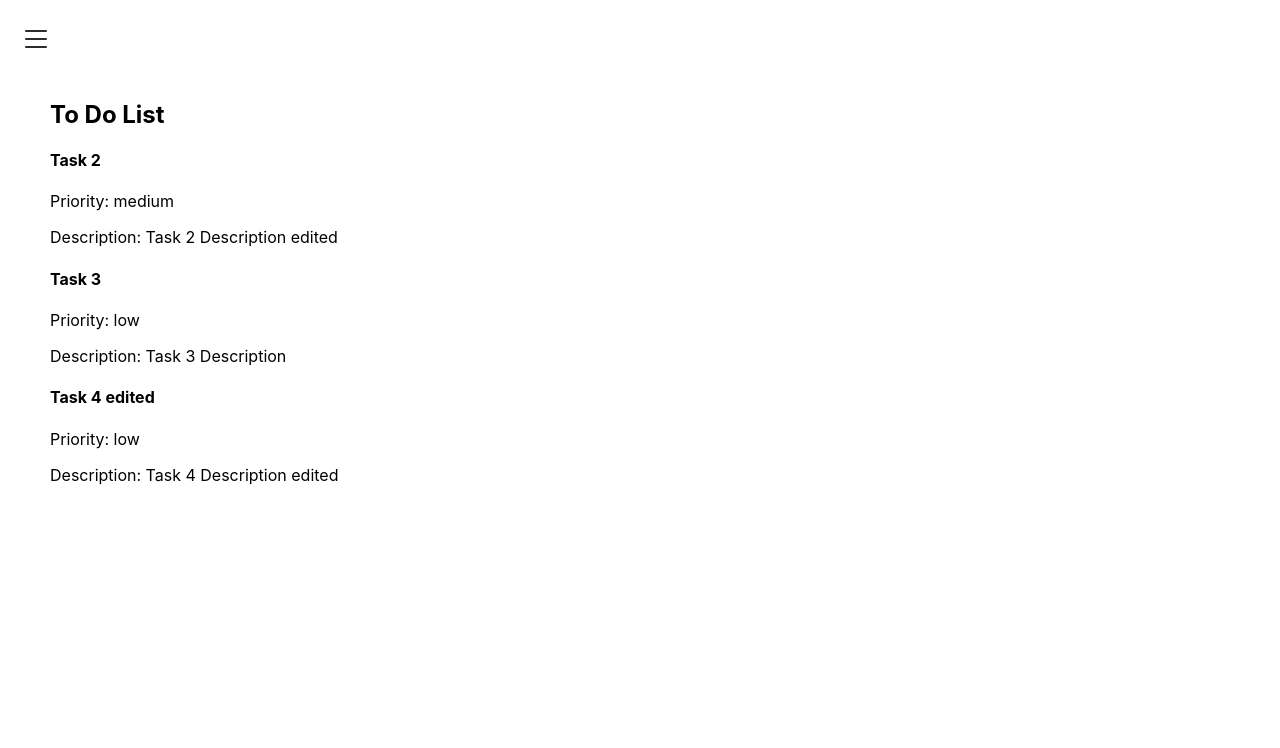
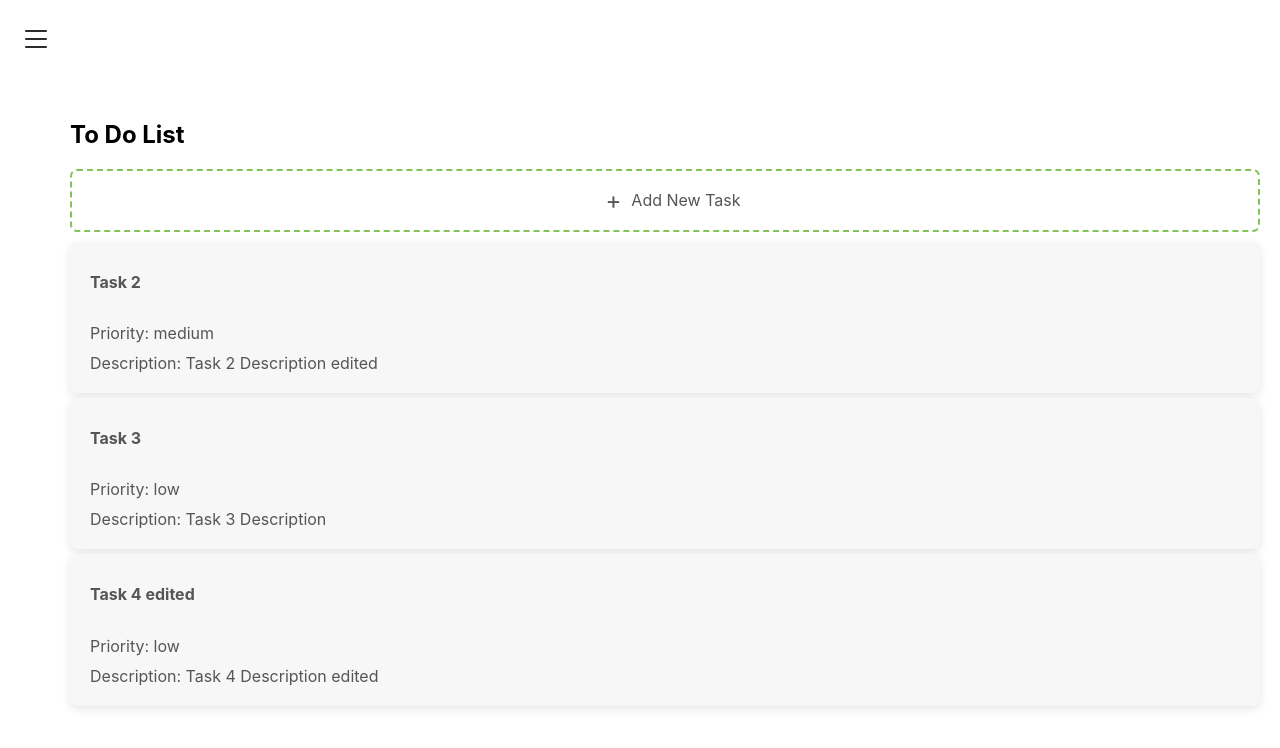
Before and after one commit to PASRoxo/TaskManager, a React (Create React App) app: page /tasks in a window 1280 px wide. Shown: the top 748 px of the page. Built offline with nearby package versions, Linux system fonts and the light colour scheme; data requests are answered from the project's data file.

Commit message:
Beautified tasks list and added connection to task form (new task and edit/view)

```diff
--- a/src/Components/Tasks/Tasks.css
+++ b/src/Components/Tasks/Tasks.css
@@ -0,0 +1,49 @@
+.ToDoList {
+    width: 100%;
+    margin: 0 auto;
+    padding: 20px;
+}
+
+.add-task-button {
+    text-decoration: none;
+    display: flex;
+    align-items: center;
+    justify-content: center;
+    background-color: #fff;
+    border: 2px dashed #83c358;
+    border-radius: 7px;
+    padding: 15px;
+    margin-bottom: 10px;
+    cursor: pointer;
+    font-size: 1rem;
+    color: #555;
+    transition: background-color 0.3s ease, border 0.3s ease;
+}
+
+.plus-icon {
+    font-size: 1.5rem;
+    margin-right: 10px;
+}
+
+.list-task {
+    text-decoration: none;
+    background-color: #f7f7f7;
+    border-radius: 8px;
+    box-shadow: 0 3px 10px rgba(0, 0, 0, 0.1);
+    padding: 20px;
+    display: flex;
+    flex-direction: column;
+    align-items: flex-start;
+    transition: box-shadow 0.3s ease;
+    margin-bottom: 5px;
+}
+
+.list-task:hover {
+    box-shadow: 0 5px 13px rgba(0, 0, 0, 0.5);
+}
+
+.task-field {
+    font-size: 1rem;
+    color: #555;
+    margin-top: 10px;
+}
--- a/src/Components/Tasks/TasksList.tsx
+++ b/src/Components/Tasks/TasksList.tsx
@@ -5,6 +5,7 @@ import { useDispatch, useSelector } from 'react-redux';
 import { Action } from 'redux';
 import { ThunkDispatch } from 'redux-thunk';
 import { fetchApiTasks, Task } from '../../Features/tasksSlice';
+import { Link } from 'react-router-dom';
 
 function TasksList() {
     const dispatch = useDispatch();
@@ -25,15 +26,19 @@ function TasksList() {
                 To Do List
             </h2>
 
+            <Link to={'/taskForm'} className='add-task-button'>
+                <span className="plus-icon">+</span> Add New Task
+            </Link>
+
             {status === 'loading' && <p>Loading tasks...</p>}
             {status === 'failed' && <p>Failed to load tasks</p>}
             {tasks.length > 0 ? (
                 tasks.map((task) => (
-                    <div key={task.id}>
-                        <h4>{task.title}</h4>
-                        <p>Priority: {task.priority}</p>
-                        <p>Description: {task.description}</p>
-                    </div>
+                    <Link to={`/tasks/${task.id}`} key={task.id} className='list-task'>
+                        <h4 className='task-field'>{task.title}</h4>
+                        <label className='task-field'>Priority: {task.priority}</label>
+                        <label className='task-field'>Description: {task.description}</label>
+                    </Link>
                 ))
             ) : (
                 <p>No tasks available</p>
--- a/src/index.tsx
+++ b/src/index.tsx
@@ -24,6 +24,10 @@ const router = createBrowserRouter([
         element: <TasksList />,
       },
       {
+        path: '/tasks/:id',
+        element: <TaskForm />,
+      },
+      {
         path: '/taskForm',
         element: <TaskForm />,
       },
```
